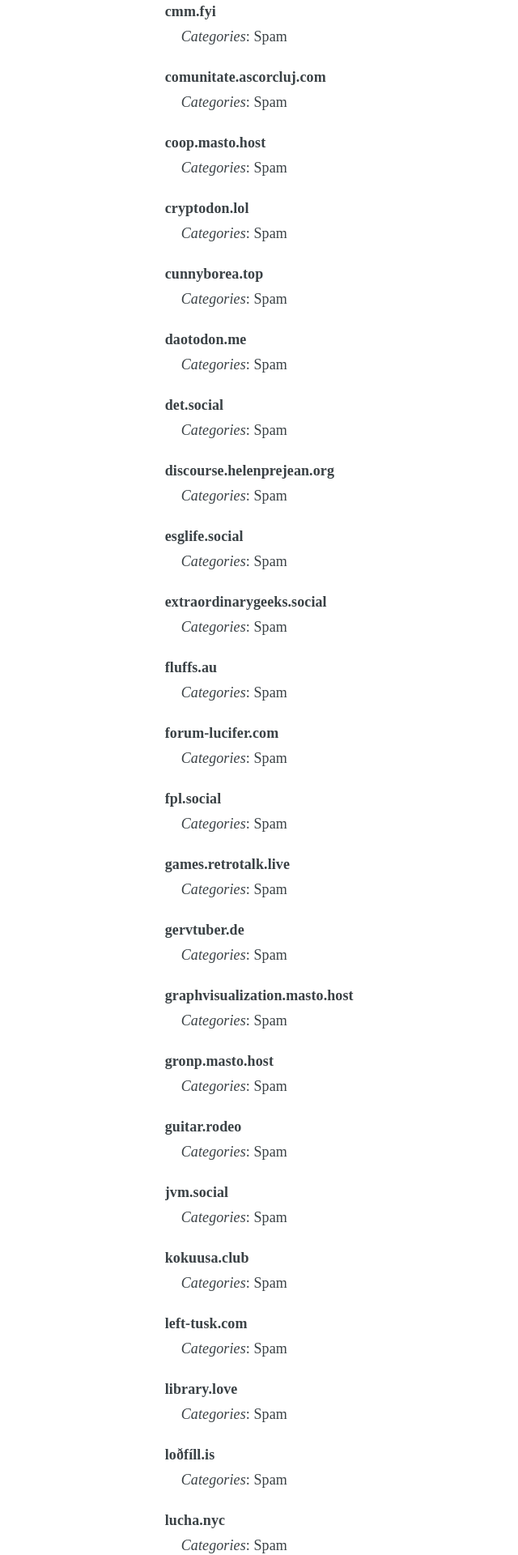
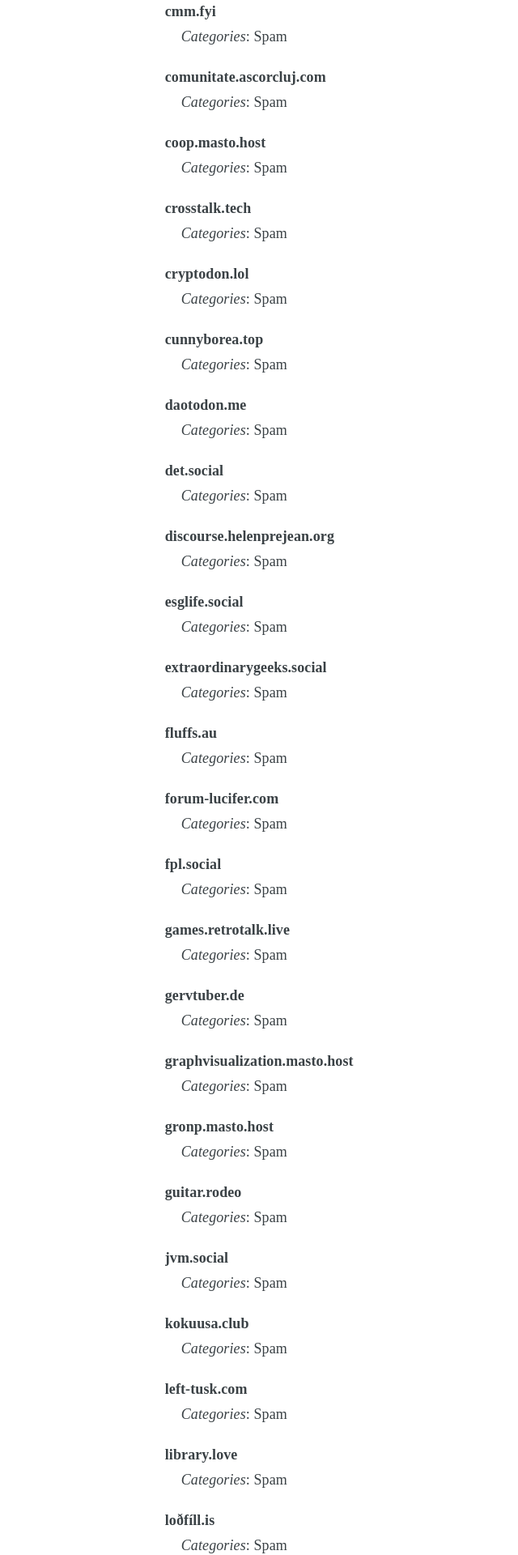
Before and after one commit to chaossocial/meta, a Jekyll site: the page built from federation.md, in a window 1280 px wide. Shown: the part 1721-3641 px from the top of the page at 81% size, without its empty margins (226-866 px from the left). Built offline with Jekyll 4.4.1, drawn with Linux system fonts in a browser that asks for light colours; some of the changed text lies outside the part shown.

Commit message:
Limit crosstalk.tech

```diff
--- a/_data/limited_instances.json
+++ b/_data/limited_instances.json
@@ -98,6 +98,15 @@
   },
   {
     "instance": "coop.masto.host",
+    "tags": [
+      "SPAM"
+    ],
+    "receipts": [],
+    "comment_en": "",
+    "comment_de": ""
+  },
+  {
+    "instance": "crosstalk.tech",
     "tags": [
       "SPAM"
     ],
```
